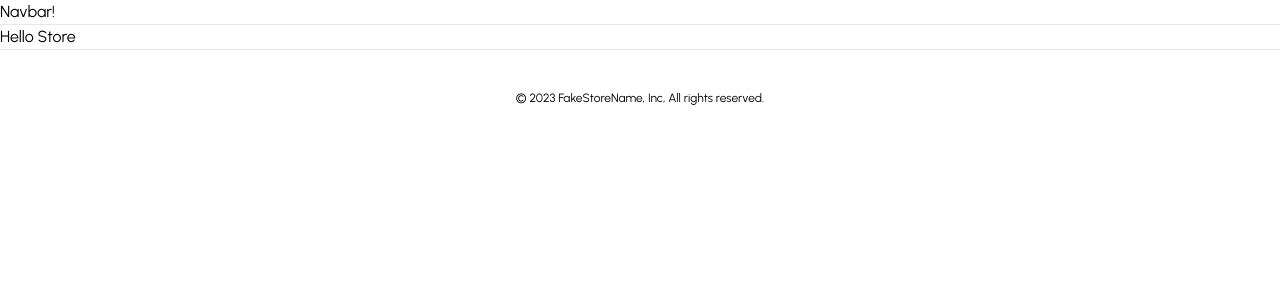
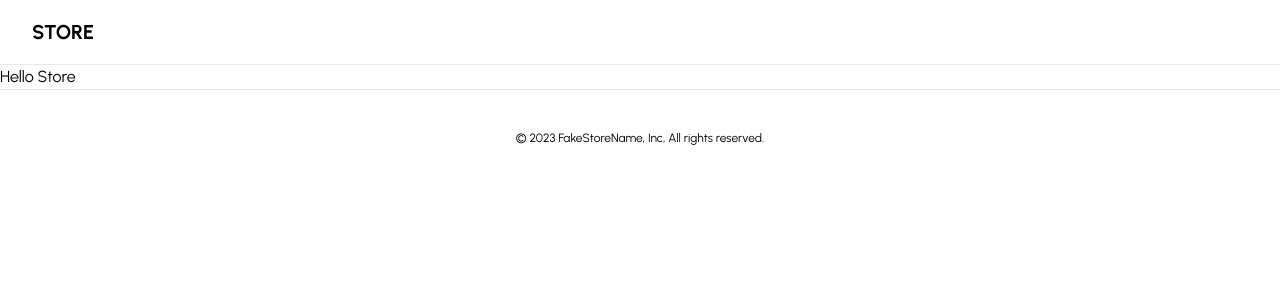
Before and after one commit to DenysBorysiuk/next-ecommerce-store, a Next.js app: page / in a window 1280 px wide. Shown: the top 300 px of the page. Built offline with nearby package versions, Linux system fonts and the light colour scheme.

Commit message:
add main-nav & types

```diff
--- /dev/null
+++ b/components/main-nav.tsx
@@ -0,0 +1,39 @@
+'use client';
+
+import { cn } from '@/lib/utils';
+import { Category } from '@/types';
+import Link from 'next/link';
+import { usePathname } from 'next/navigation';
+
+interface MainNavProps {
+  data: Category[];
+}
+
+const MainNav: React.FC<MainNavProps> = ({ data }) => {
+  const pathname = usePathname();
+
+  const routes = data.map(route => ({
+    href: `/category/${route.id}`,
+    label: route.name,
+    active: pathname === `category/${route.id}`,
+  }));
+
+  return (
+    <nav className="mx-6 flex items-center space-x-4 lg:space-x-6">
+      {routes.map(route => (
+        <Link
+          key={route.href}
+          href={route.href}
+          className={cn(
+            'text-sm font-medium transition-colors hover:text-black',
+            route.active ? 'text-black' : 'text-neutral-500'
+          )}
+        >
+          {route.label}
+        </Link>
+      ))}
+    </nav>
+  );
+};
+
+export default MainNav;
--- a/components/navbar.tsx
+++ b/components/navbar.tsx
@@ -1,9 +1,19 @@
+import Link from 'next/link';
+
 import Container from '@/components/ui/container';
+import MainNav from '@/components/main-nav';
 
 const Navbar = () => {
   return (
     <div className="border-b">
-      <Container>Navbar!</Container>
+      <Container>
+        <div className="relative px-4 sm:px-6 lg:px-8 flex h-16 items-center">
+          <Link href="/">
+            <p className="font-bold text-xl">STORE</p>
+          </Link>
+          <MainNav data={[]} />
+        </div>
+      </Container>
     </div>
   );
 };
--- /dev/null
+++ b/lib/utils.ts
@@ -0,0 +1,6 @@
+import { type ClassValue, clsx } from 'clsx';
+import { twMerge } from 'tailwind-merge';
+
+export function cn(...inputs: ClassValue[]) {
+  return twMerge(clsx(inputs));
+}
--- /dev/null
+++ b/types.ts
@@ -0,0 +1,11 @@
+export interface Billboard {
+  id: string;
+  name: string;
+  imageUrl: string;
+}
+
+export interface Category {
+  id: string;
+  name: string;
+  billboard: Billboard;
+}
```
Also changed, not shown: package.json (+6 -4 lines), 1 other file (tests, documents, lock files or other folders).
